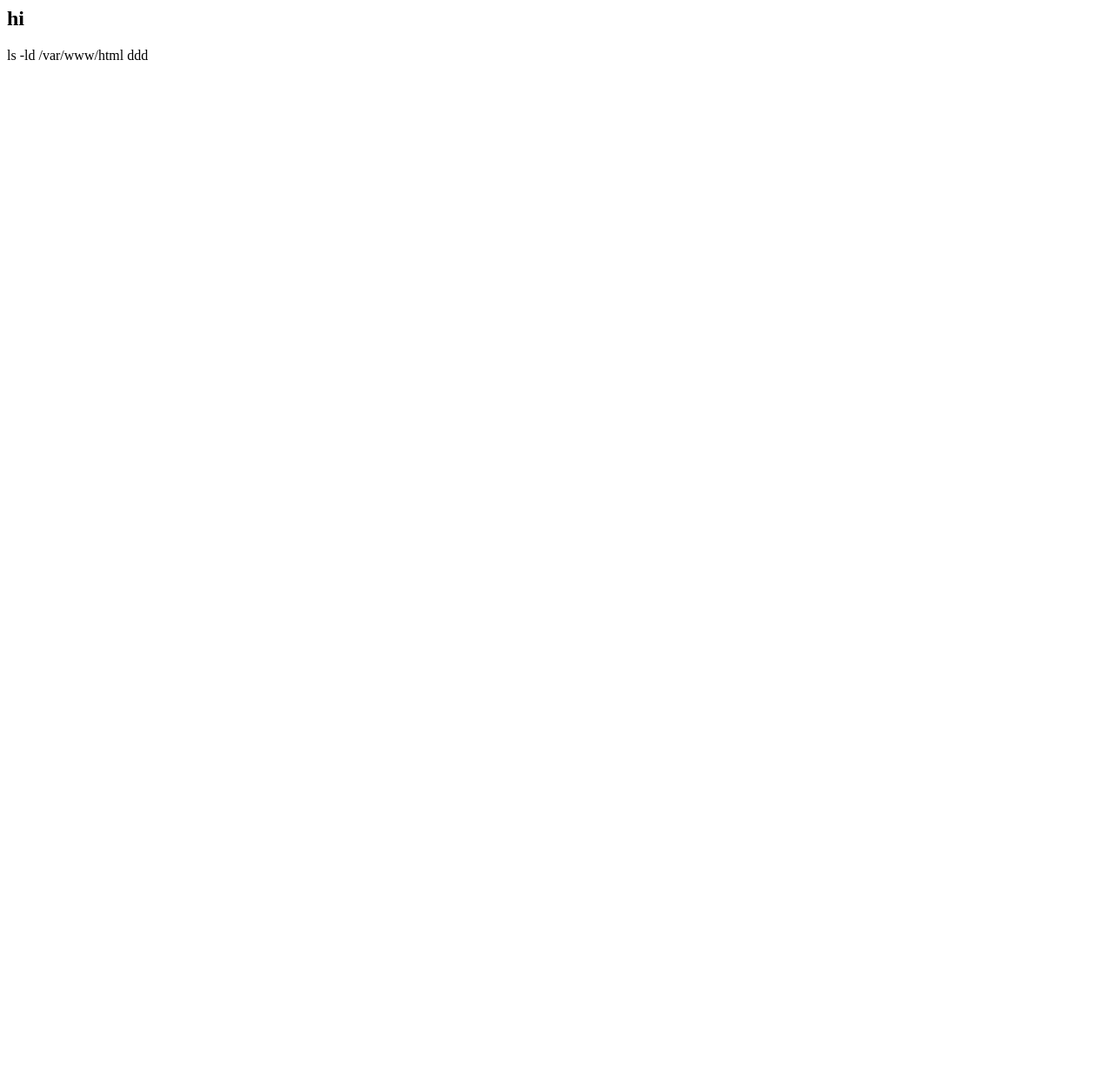
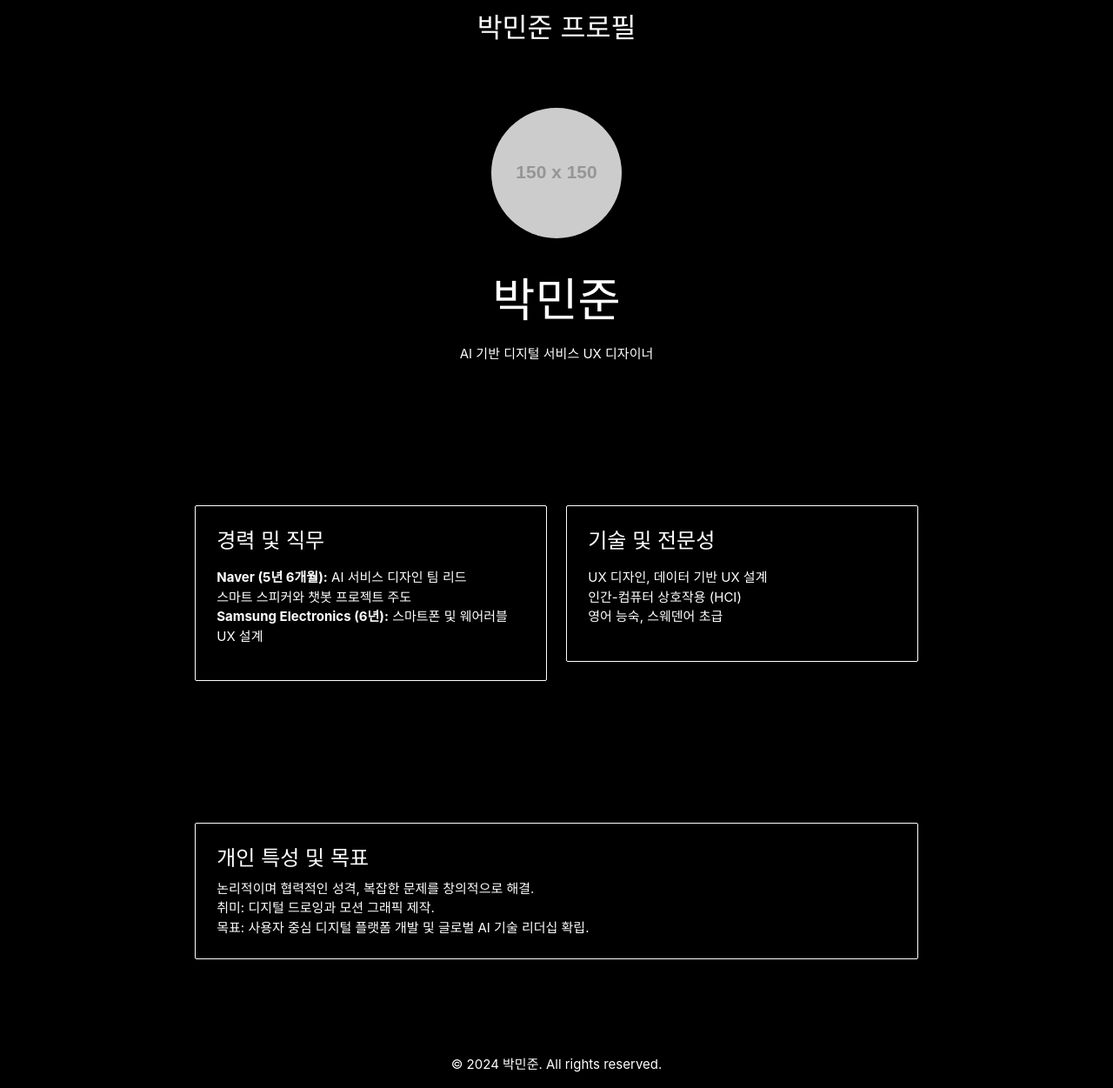
Before and after one commit to doobkim11/sein, a plain HTML site: page index.html in a window 1280 px wide. Shown: the whole page at 87% size. Before the commit the page ends 800 px from the top, so only its background shows below. Drawn offline with nearby package versions, Linux system fonts and the light colour scheme; placeholder pictures from the web are drawn by us.

Commit message:
홈페이지작성

```diff
--- a/index.html
+++ b/index.html
@@ -1,3 +1,105 @@
-<h2>hi</h2>
-ls -ld /var/www/html
-ddd
+<!DOCTYPE html>
+<html lang="en">
+<head>
+    <meta charset="UTF-8">
+    <meta name="viewport" content="width=device-width, initial-scale=1.0">
+    <title>박민준 - UX 디자이너 프로필</title>
+    <link href="https://fonts.googleapis.com/icon?family=Material+Icons" rel="stylesheet">
+    <link href="https://cdnjs.cloudflare.com/ajax/libs/materialize/1.0.0/css/materialize.min.css" rel="stylesheet">
+    <style>
+        body {
+            background-color: #000;
+            color: #fff;
+        }
+        .section {
+            padding: 4rem 2rem;
+        }
+        .profile-img {
+            border-radius: 50%;
+            max-width: 150px;
+        }
+        .black-white-card {
+            background-color: #000;
+            border: 1px solid #fff;
+            box-shadow: none;
+        }
+    </style>
+</head>
+<body>
+    <header>
+        <nav class="black">
+            <div class="nav-wrapper">
+                <a href="#" class="brand-logo center">박민준 프로필</a>
+            </div>
+        </nav>
+    </header>
+
+    <main>
+        <div class="section">
+            <div class="container">
+                <div class="row">
+                    <div class="col s12 center">
+                        <img src="https://via.placeholder.com/150" alt="박민준" class="profile-img">
+                        <h2>박민준</h2>
+                        <p>AI 기반 디지털 서비스 UX 디자이너</p>
+                    </div>
+                </div>
+            </div>
+        </div>
+
+        <div class="section">
+            <div class="container">
+                <div class="row">
+                    <div class="col s12 m6">
+                        <div class="card black-white-card">
+                            <div class="card-content">
+                                <span class="card-title">경력 및 직무</span>
+                                <ul>
+                                    <li><b>Naver (5년 6개월):</b> AI 서비스 디자인 팀 리드</li>
+                                    <li>스마트 스피커와 챗봇 프로젝트 주도</li>
+                                    <li><b>Samsung Electronics (6년):</b> 스마트폰 및 웨어러블 UX 설계</li>
+                                </ul>
+                            </div>
+                        </div>
+                    </div>
+                    <div class="col s12 m6">
+                        <div class="card black-white-card">
+                            <div class="card-content">
+                                <span class="card-title">기술 및 전문성</span>
+                                <ul>
+                                    <li>UX 디자인, 데이터 기반 UX 설계</li>
+                                    <li>인간-컴퓨터 상호작용 (HCI)</li>
+                                    <li>영어 능숙, 스웨덴어 초급</li>
+                                </ul>
+                            </div>
+                        </div>
+                    </div>
+                </div>
+            </div>
+        </div>
+
+        <div class="section">
+            <div class="container">
+                <div class="row">
+                    <div class="col s12">
+                        <div class="card black-white-card">
+                            <div class="card-content">
+                                <span class="card-title">개인 특성 및 목표</span>
+                                <p>논리적이며 협력적인 성격, 복잡한 문제를 창의적으로 해결.</p>
+                                <p>취미: 디지털 드로잉과 모션 그래픽 제작.</p>
+                                <p>목표: 사용자 중심 디지털 플랫폼 개발 및 글로벌 AI 기술 리더십 확립.</p>
+                            </div>
+                        </div>
+                    </div>
+                </div>
+            </div>
+        </div>
+    </main>
+
+    <footer class="black white-text center">
+        <p>&copy; 2024 박민준. All rights reserved.</p>
+    </footer>
+
+    <script src="https://cdnjs.cloudflare.com/ajax/libs/materialize/1.0.0/js/materialize.min.js"></script>
+</body>
+</html>
```
